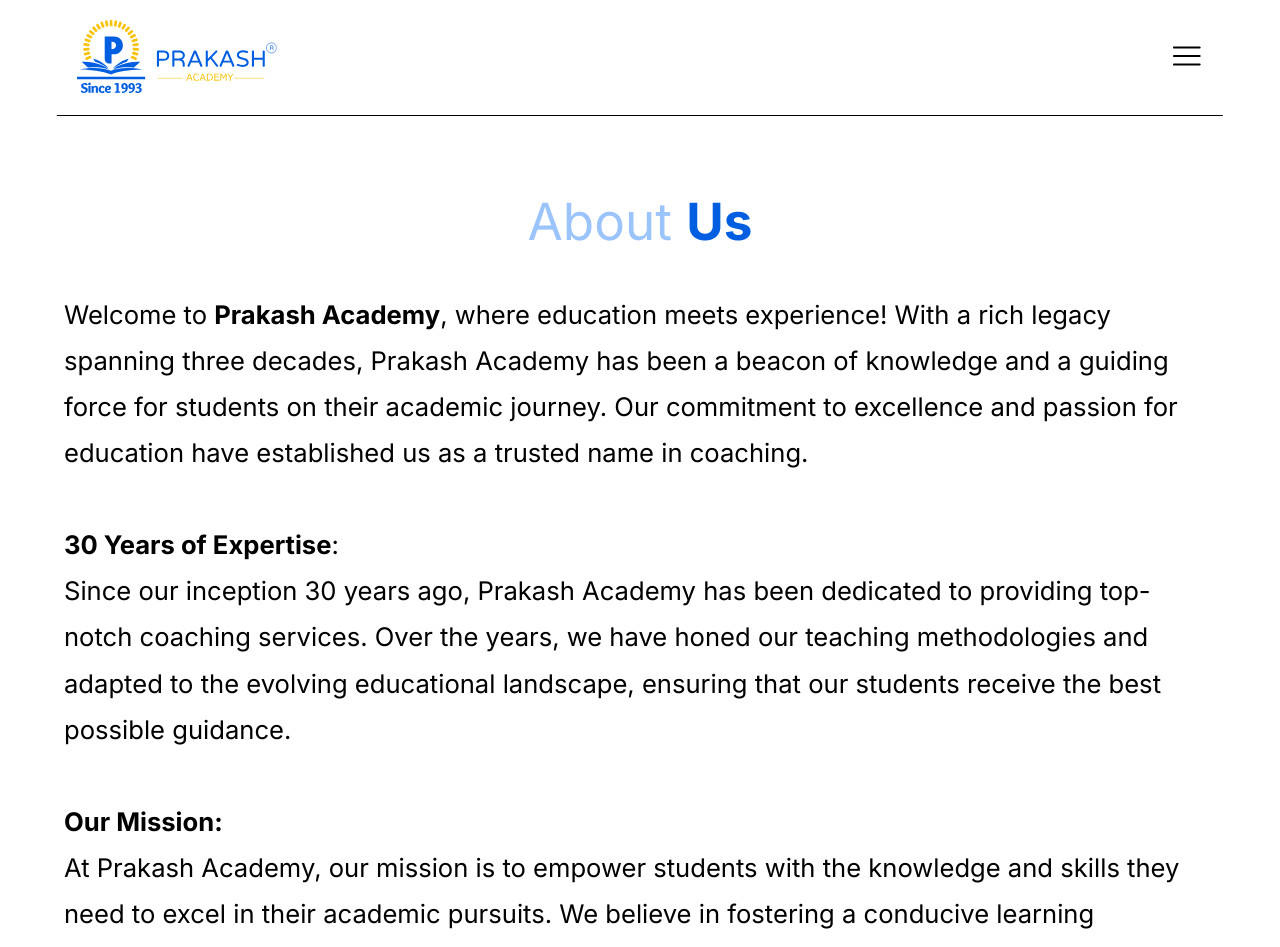
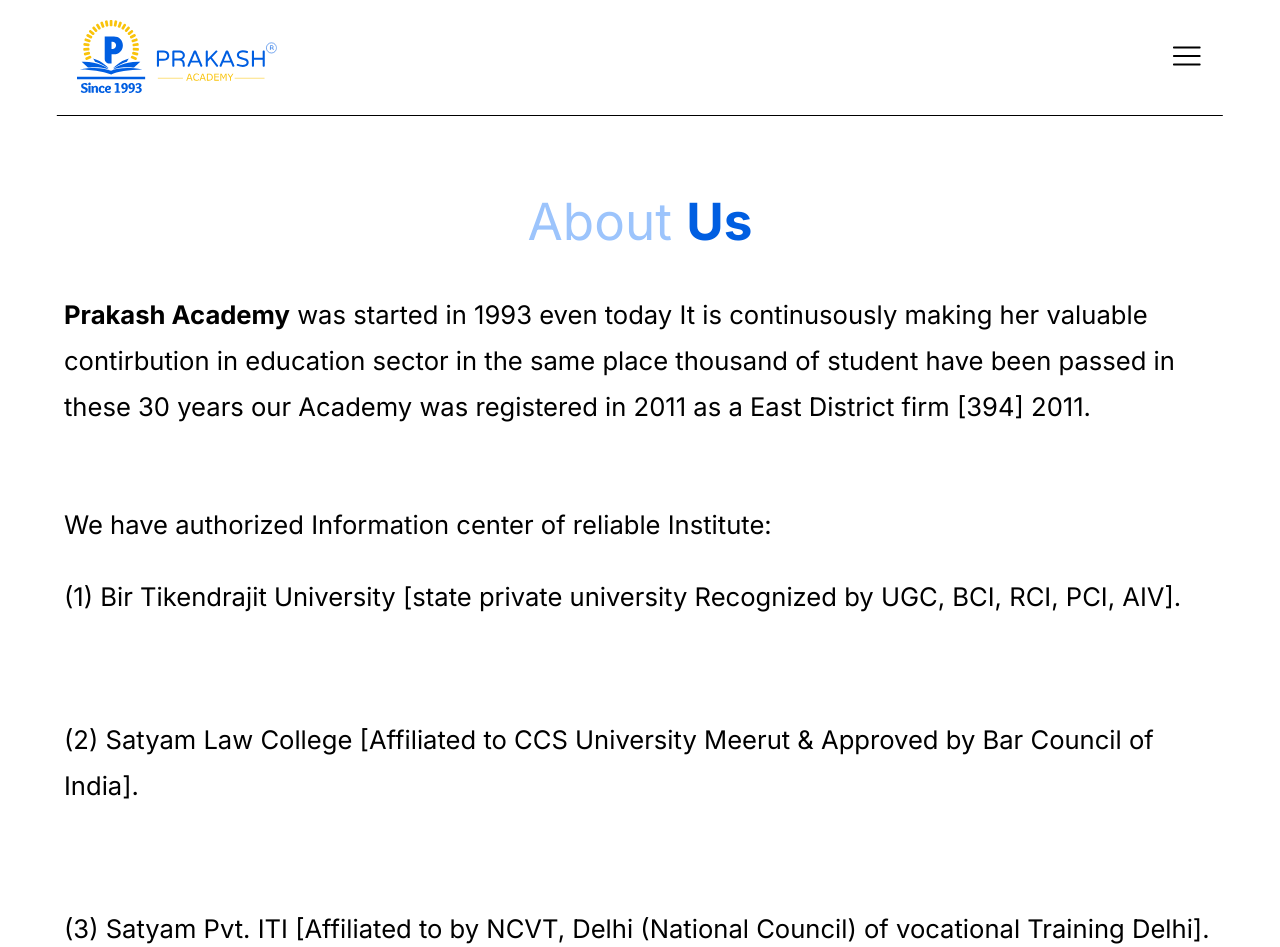
Before and after one commit to asifali25/prakashacademy, a Next.js app: page /aboutus in a window 1280 px wide. Shown: the top 947 px of the page. Built offline with nearby package versions, Linux system fonts and the light colour scheme.

Commit message:
About us text has been changed

```diff
--- a/src/component/aboutus_page/AboutusPage.js
+++ b/src/component/aboutus_page/AboutusPage.js
@@ -12,62 +12,42 @@ function AboutusPage() {
             <span style={{ color: "#005ee1", fontWeight: "bold" }}>Us</span>
           </h1>
           <p className={Styles.aboutPara}>
-            Welcome to <b>Prakash Academy</b>, where education meets experience!
-            With a rich legacy spanning three decades, Prakash Academy has been
-            a beacon of knowledge and a guiding force for students on their
-            academic journey. Our commitment to excellence and passion for
-            education have established us as a trusted name in coaching.
+            <b>Prakash Academy</b> was started in 1993 even today It is
+            continusously making her valuable contirbution in education sector
+            in the same place thousand of student have been passed in these 30
+            years our Academy was registered in 2011 as a East District firm{" "}
+            {"[394]"} 2011.
             <br></br>
             <br></br>
-            <b>30 Years of Expertise</b>:<br></br> Since our inception 30 years
-            ago, Prakash Academy has been dedicated to providing top-notch
-            coaching services. Over the years, we have honed our teaching
-            methodologies and adapted to the evolving educational landscape,
-            ensuring that our students receive the best possible guidance.
+            <p>We have authorized Information center of reliable Institute:</p>
+            <p>
+              {"(1)"} Bir Tikendrajit University{" "}
+              {
+                "[state private university Recognized by UGC, BCI, RCI, PCI, AIV]"
+              }
+              .
+            </p>
             <br></br>
+            <p>
+              {"(2)"} Satyam Law College{" "}
+              {
+                "[Affiliated to CCS University Meerut & Approved by Bar Council of India]"
+              }
+              .
+            </p>
             <br></br>
-            <b>Our Mission:</b>
-            <br></br> At Prakash Academy, our mission is to empower students
-            with the knowledge and skills they need to excel in their academic
-            pursuits. We believe in fostering a conducive learning environment
-            that encourages curiosity, critical thinking, and a lifelong love
-            for learning.<br></br>
+            <p>
+              {"(3)"} Satyam Pvt. ITI{" "}
+              {
+                "[Affiliated to by NCVT, Delhi (National Council) of vocational Training Delhi]"
+              }
+              .
+            </p>
             <br></br>
-            <b>Qualified and Experienced Faculty</b>:<br></br> Our team of
-            educators comprises highly qualified and experienced professionals
-            who are passionate about teaching. They bring not only academic
-            expertise but also a commitment to nurturing the potential of each
-            student. With a student-centric approach, our faculty members go
-            beyond textbooks, aiming to instill a holistic understanding of
-            subjects.
-            <br></br>
-            <br></br>
-            <b>Comprehensive Coaching Programs</b>:<br></br> Whether preparing
-            for competitive exams or seeking academic support, Prakash Academy
-            offers a range of comprehensive coaching programs. From personalized
-            tutoring to group classes, we tailor our offerings to meet the
-            diverse needs of our students. Our well-structured curriculum,
-            coupled with modern teaching techniques, ensures effective learning
-            outcomes.<br></br>
-            <br></br>
-            <b>State-of-the-Art Facilities</b>:<br></br> Prakash Academy is
-            equipped with state-of-the-art facilities, creating an optimal
-            learning environment. Our classrooms are designed to facilitate
-            interactive learning, and we leverage technology to enhance the
-            educational experience. We believe that a conducive and comfortable
-            setting is crucial for effective learning.<br></br>
-            <br></br>
-            <b>Success Stories</b>:<br></br> Our success is measured by the
-            accomplishments of our students. Over the years, Prakash Academy has
-            witnessed numerous success stories, with our alumni achieving
-            remarkable feats in various fields. We take pride in being a part of
-            their educational journey and contributing to their success.
-            <br></br>
-            <br></br>
-            Join <b>Prakash Academy</b> on a journey of academic excellence,
-            where experience meets innovation, and students are empowered to
-            reach their full potential. Explore the possibilities with us and
-            let education be the key to unlocking your future.
+            <p>
+              Many passed out students have become Chartered Accounts, Cost And
+              Management Accounts , Company secretaries and Government Officers.
+            </p>
           </p>
         </div>
       </div>
```
